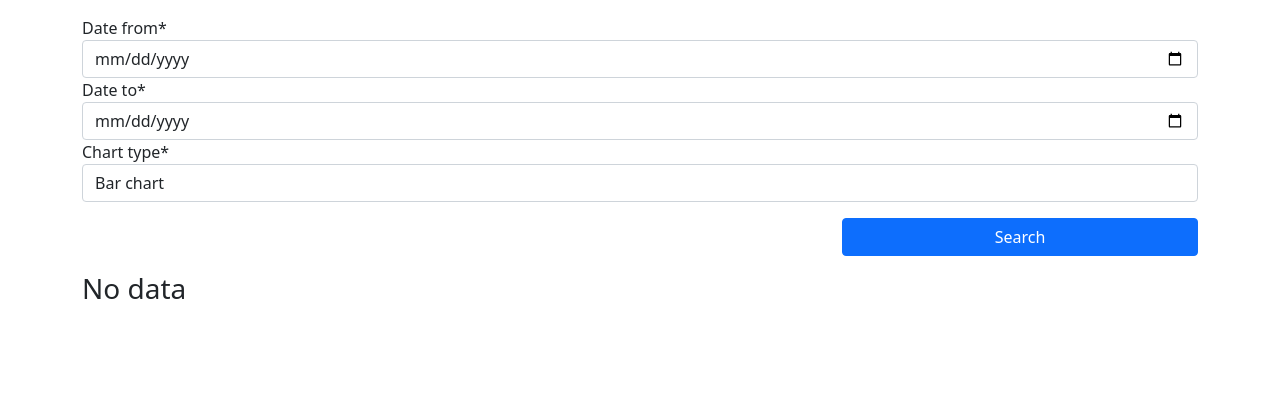
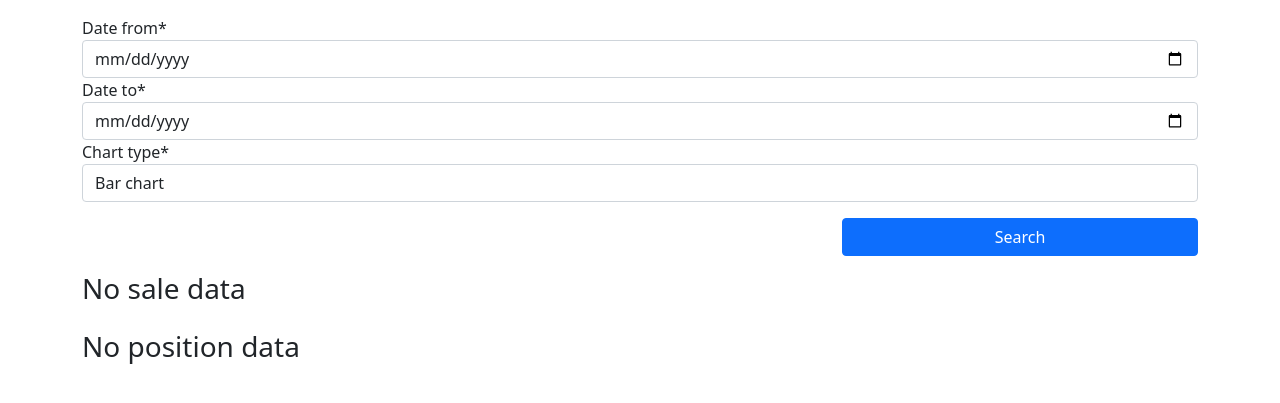
Before and after one commit to simonebogni/django-report-project, a Django app: page / in a window 1280 px wide. Shown: the top 403 px of the page. Run offline with Django 3.2, Linux system fonts and the light colour scheme; some libraries are stand-ins or nearby versions.

Commit message:
Added pandas positions dataframe

```diff
--- a/sales/templates/sales/home.html
+++ b/sales/templates/sales/home.html
@@ -27,7 +27,16 @@ home
         {% if sales_df %}
             {{sales_df|safe}}
         {% else %}
-            <h3 class="h3">No data</h3>
+            <h3 class="h3">No sale data</h3>
+        {% endif %}
+    </div>
+</div>
+<div class="row mt-3">
+    <div class="col">
+        {% if positions_df %}
+            {{positions_df|safe}}
+        {% else %}
+            <h3 class="h3">No position data</h3>
         {% endif %}
     </div>
 </div>
--- a/sales/views.py
+++ b/sales/views.py
@@ -7,24 +7,35 @@ import pandas as pd
 
 def home_view(request):
     sales_df = None
+    positions_df = None
     form = SalesSearchForm(request.POST or None)
     if request.method == 'POST':
         date_from = request.POST.get('date_from')
         date_to = request.POST.get('date_to')
         chart_type = request.POST.get('chart_type')
 
-        qs = Sale.objects.filter(created_at__date__lte=date_to, created_at__date__gte=date_from)
-        if len(qs) > 0:
-            sales_df = pd.DataFrame(qs.values())
+        sales_qs = Sale.objects.filter(created_at__date__lte=date_to, created_at__date__gte=date_from)
+        if len(sales_qs) > 0:
+            sales_df = pd.DataFrame(sales_qs.values())
+            positions_data = []
+            for sale in sales_qs:
+                for position in sale.get_positions():
+                    obj = {
+                        'position_id': position.id,
+                        'product': position.product.name,
+                        'quantity': position.quantity,
+                        'price': position.price,
+                    }
+                    positions_data.append(obj)
+            positions_df = pd.DataFrame(positions_data)
+
             sales_df = sales_df.to_html()
-            print(sales_df)
-        else:
-            print('no data')
-
+            positions_df = positions_df.to_html()
 
     context = {
         'form': form,
-        'sales_df': sales_df
+        'sales_df': sales_df,
+        'positions_df': positions_df
     }
     return render(request, 'sales/home.html', context)
 
```
